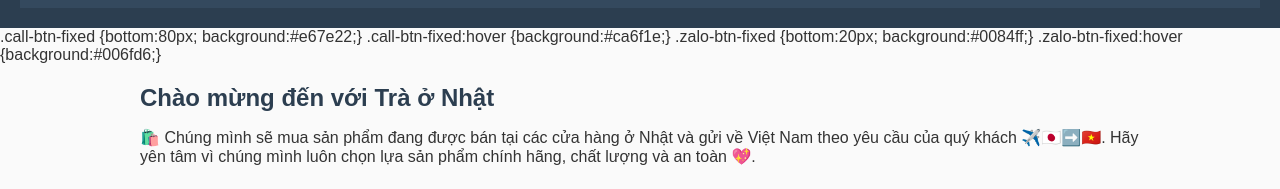
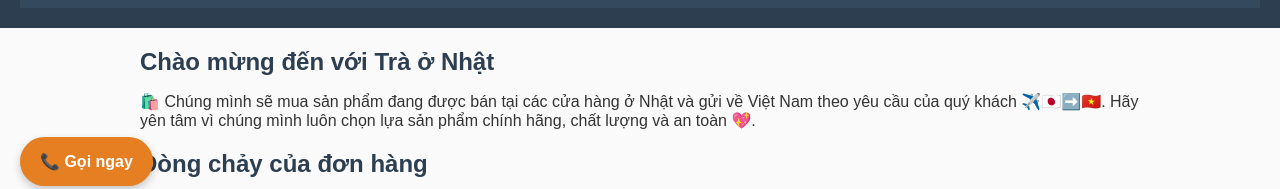
Before and after one commit to shoptraonhat/shop, a plain HTML site: page index.html in a window 1280 px wide. Shown: the part 534-723 px from the top of the page. Drawn offline with Linux system fonts and the light colour scheme.

Commit message:
Update index.html

```diff
--- a/index.html
+++ b/index.html
@@ -70,9 +70,9 @@
     .staff-card p {font-size:14px; color:#555;}
     .staff-card a {color:#2980b9; text-decoration:none;}
     .staff-card a:hover {text-decoration:underline;}
-  </style>
-</head>
-<body>
+    .call-btn-fixed, .zalo-btn-fixed {
+      position:fixed; left:20px; padding:15px 20px; border-radius:50px; text-decoration:none; font-weight:bold; box-shadow:0 4px 8px rgba(0,0,0,0.2); z-index:1000; color:#fff;
+    }
     .call-btn-fixed {bottom:80px; background:#e67e22;}
     .call-btn-fixed:hover {background:#ca6f1e;}
     .zalo-btn-fixed {bottom:20px; background:#0084ff;}
@@ -80,8 +80,6 @@
   </style>
 </head>
 <body>
-</header>
-
 <div class="container" id="home">
   <h2>Chào mừng đến với Trà ở Nhật</h2>
   <p>🛍️ Chúng mình sẽ mua sản phẩm đang được bán tại các cửa hàng ở Nhật và gửi về Việt Nam theo yêu cầu của quý khách ✈️🇯🇵➡️🇻🇳. Hãy yên tâm vì chúng mình luôn chọn lựa sản phẩm chính hãng, chất lượng và an toàn 💖.</p>
```
